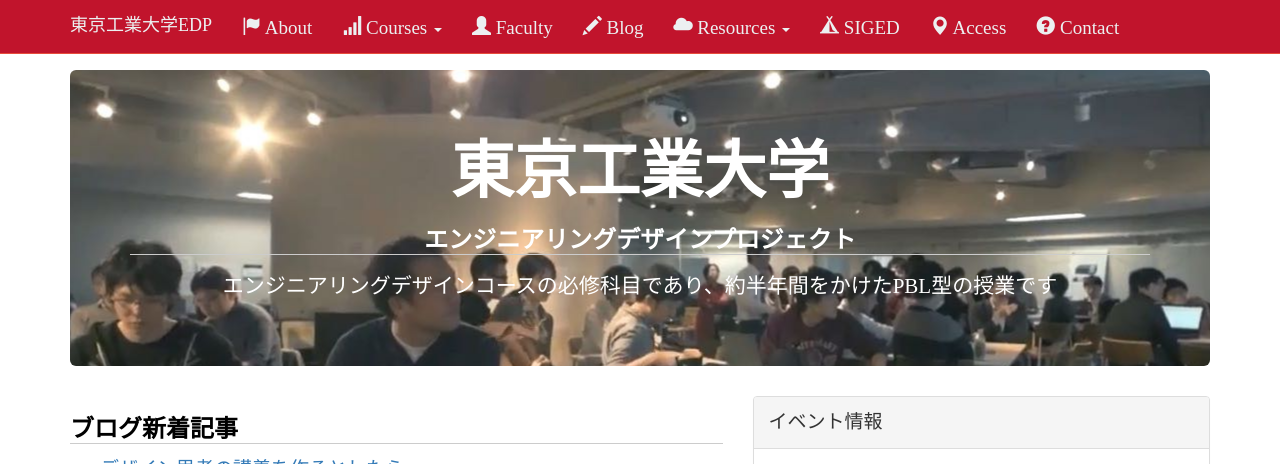
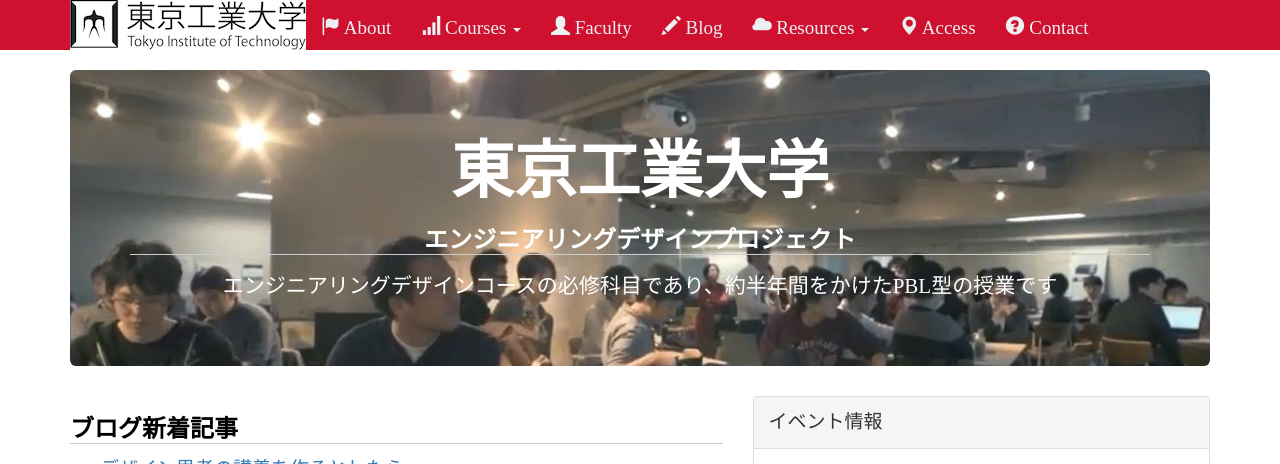
Before and after one commit to titech-edp/titech-edp.github.io, a Jekyll site: the page built from index.md, in a window 1280 px wide and 1400 px high. Shown: the top 464 px of the window. Built offline with Jekyll 4.4.1, drawn with Linux system fonts in a browser that asks for light colours; emoji names are drawn with the system emoji font; grey boxes are pictures that could not be loaded.

Commit message:
Add logo

```diff
--- a/_includes/nav.html
+++ b/_includes/nav.html
@@ -17,7 +17,7 @@
         <span class="icon-bar"></span>
         <span class="icon-bar"></span>
       </button>
-      <a class="navbar-brand" href="/">東京工業大学EDP</a>
+      <a class="navbar-brand" href="/"></a>
     </div>
 
     <!-- Collect the nav links, forms, and other content for toggling -->
@@ -58,7 +59,6 @@
           </ul>
         </li>
 
-        <li><a href="/siged/"><span class="glyphicon glyphicon-tent" aria-hidden="true"></span> SIGED</a></li>
         <li><a href="/access/"><span class="glyphicon glyphicon-map-marker" aria-hidden="true"></span> Access</a></li>
         <li><a href="https://www.cbec.titech.ac.jp/contact/"><span class="glyphicon glyphicon-question-sign" aria-hidden="true"></span> Contact</a></li>
       </ul>
--- a/css/github.css
+++ b/css/github.css
@@ -9,6 +9,10 @@
   margin-top: 0 !important; }
 body > *:last-child {
   margin-bottom: 0 !important; }
+
+.navbar {
+  border: 0px solid transparent;
+}
 
 a {
   color: #337ab7; }
--- a/css/nav.scss
+++ b/css/nav.scss
@@ -2,7 +2,7 @@
 ---
 
 /* Red */
-$bgDefault      : #C1142C;
+$bgDefault      : #cf112f;
 $bgHighlight    : #e74c3c;
 $colDefault     : #ecf0f1;
 $colHover       : #FFEEEB;
@@ -13,12 +13,19 @@
     background-color: $bgDefault;
     border-color: $bgHighlight;
     .navbar-brand {
+	background: url("/images/logo.png") no-repeat center center;
+	background-color: white;
+	background-size: contain;
+	width: 236px;
+	height: 50px;
+	margin-left: 0px !important;
         color: $colDefault;
         &:hover, &:focus {
             color: $colHover; }}
     .navbar-nav {
         > li {
             > a {
+		padding-bottom: 0px;
                 color: $colDefault;
                 &:hover, &:focus {
                     color: $colHover;   }}}
```
Also changed, not shown: other parts of _includes/nav.html (+1 -0 lines).
